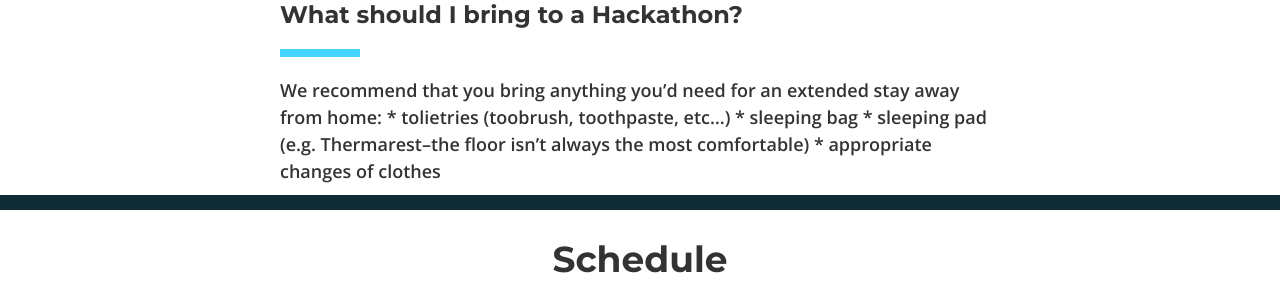
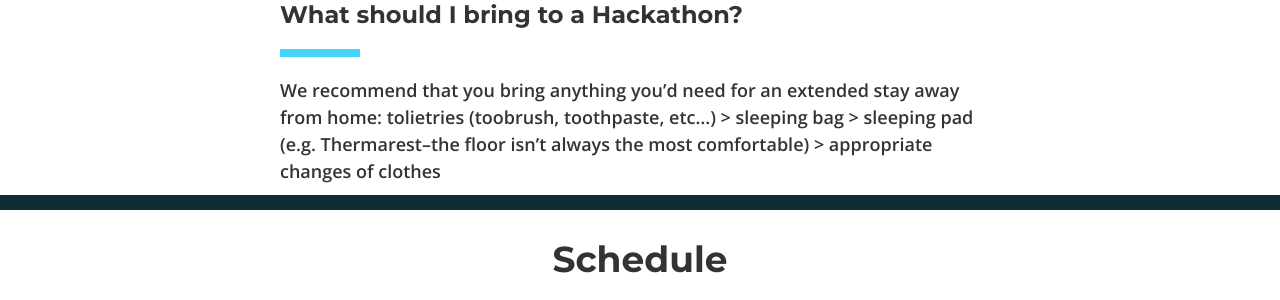
Before and after one commit to MLH/mlh-hackathon-boilerplate, a Jekyll site: the page built from index.html, in a window 1280 px wide and 900 px high, scrolled down 2502 px. Shown: the part 182-482 px from the top of the window. Built offline with Jekyll 4.4.1, drawn with Linux system fonts in a browser that asks for light colours; nearby versions of some CDN libraries; part of the change alters nothing that is shown.

```diff
--- a/_config.yml
+++ b/_config.yml
@@ -72,6 +72,7 @@ event:
 
   # Frequently asked questions.
   faq:
+    # TODO: JOKE QUESTION -- REMOVE
     - question: "Where is Chicago?"
       answer: >
         [Right here](http://bfy.tw/1CQf)
@@ -102,18 +103,16 @@ event:
     - question: "What should I bring to a Hackathon?"
       answer: >
         We recommend that you bring anything you'd need for an extended stay away from home:
-        * tolietries (toobrush, toothpaste, etc...)
-        * sleeping bag
-        * sleeping pad (e.g. Thermarest--the floor isn't always the most comfortable)
-        * appropriate changes of clothes
+        tolietries (toobrush, toothpaste, etc...)
+        > sleeping bag
+        > sleeping pad (e.g. Thermarest--the floor isn't always the most comfortable)
+        > appropriate changes of clothes
 
-  # sched mockup - Mack
+  # sched information section
   schedule:
     - day: "Saturday"
     - day: "  6:00am Breakfast"
     - day: "  12:00am - 8:00am Sleeping area available: [LOCATION]"
-      event: >
-
     - day: ""
       event: >
         12:00am - Midnight Snack - [LOCATION]
```
